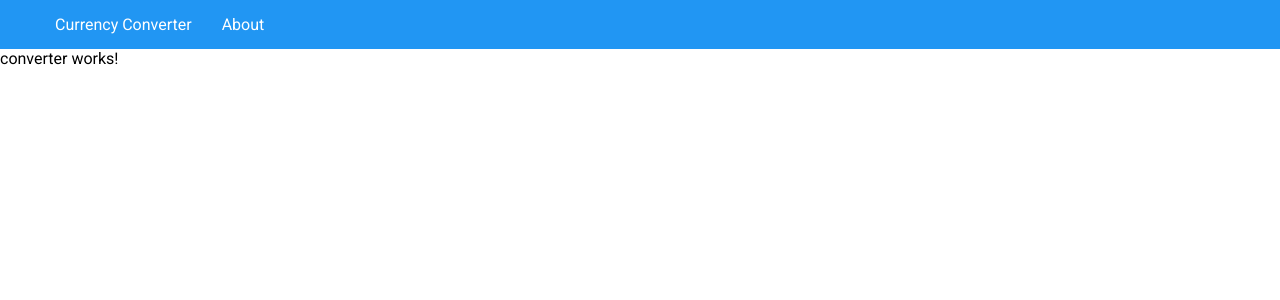
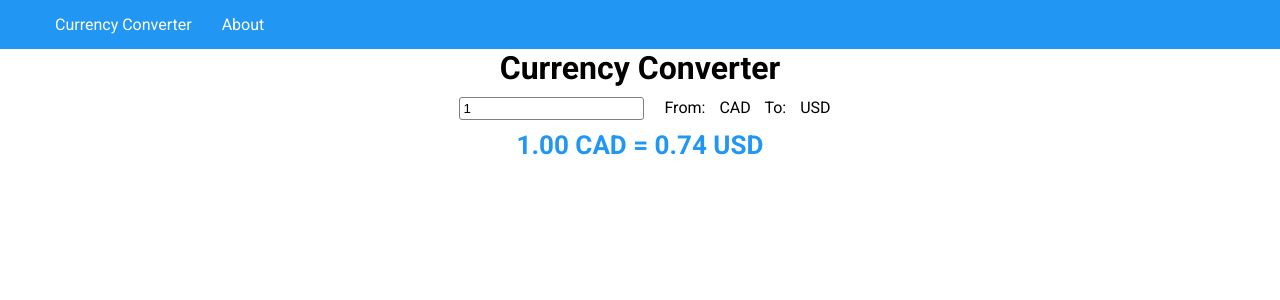
Before and after one commit to MarcinBalejko/angular-currency-converter, an Angular app: page / in a window 1280 px wide. Shown: the top 300 px of the page. Built offline with nearby package versions, Linux system fonts and the light colour scheme.

Commit message:
:white_check_mark: Implemented forms module and two way data-binding, created converter component

```diff
--- a/src/app/converter/converter.component.css
+++ b/src/app/converter/converter.component.css
@@ -0,0 +1,20 @@
+:host {
+  text-align: center;
+}
+
+input {
+  border: 1px gray solid;
+  padding: 3px;
+  border-radius: 3px;
+  margin: 10px;
+}
+
+b {
+  color: #2196f3;
+  margin: 20px;
+  font-size: 26px;
+}
+
+label {
+  margin: 10px;
+}
--- a/src/app/converter/converter.component.html
+++ b/src/app/converter/converter.component.html
@@ -1 +1,14 @@
-<p>converter works!</p>
+<div class="container">
+  <h1>Currency Converter</h1>
+
+  <!-- <input type="number" placeholder="amount" [value]="amount" /> -->
+  <!--^^^ [value]="amount" - One way data-binding. Variable assigned to the value -->
+  <!-- Two way data-binding needs [(ngModel)] -->
+
+  <input type="number" placeholder="amount" [(ngModel)]="amount" />
+
+  <label>From: </label> <span>{{ from }}</span> <label> To: </label>
+  <span> {{ to }} </span>
+  <br />
+  <b>{{ amount.toFixed(2) }} {{ from }} = {{ convert() }} {{ to }}</b>
+</div>
--- a/src/app/converter/converter.component.ts
+++ b/src/app/converter/converter.component.ts
@@ -3,13 +3,19 @@ import { Component, OnInit } from '@angular/core';
 @Component({
   selector: 'app-converter',
   templateUrl: './converter.component.html',
-  styleUrls: ['./converter.component.css']
+  styleUrls: ['./converter.component.css'],
 })
 export class ConverterComponent implements OnInit {
+  amount = 1;
+  from = 'CAD';
+  to = 'USD';
+  rate = 0.74;
 
-  constructor() { }
-
-  ngOnInit(): void {
+  convert(): number {
+    return this.amount * this.rate;
   }
 
+  constructor() {}
+
+  ngOnInit(): void {}
 }
```
Also changed, not shown: src/app/app.module.ts (+5 -7 lines).
